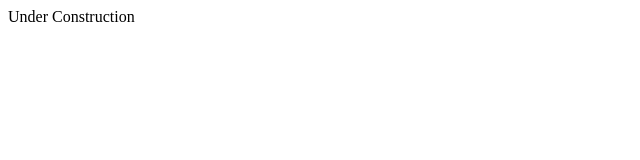
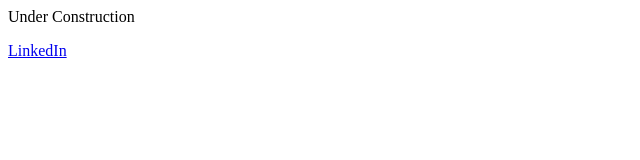
Before and after one commit to xrvdg/xrvdg.github.io, a plain HTML site: page index.html in a window 1280 px wide. Shown: the full height of the page, 0-640 px from the left. Drawn offline with Linux system fonts and the light colour scheme.

Commit message:
linkedin link

```diff
--- a/index.html
+++ b/index.html
@@ -1 +1,10 @@
+<html>
+	<head>
+		<title>Xander van der Goot</title>
+	</head>
+        <body>
 Under Construction
+
+<p><a href=https://linkedin.com/in/xander-van-der-goot-03384619a >LinkedIn</a> </p>
+</body>
+</html>
```
